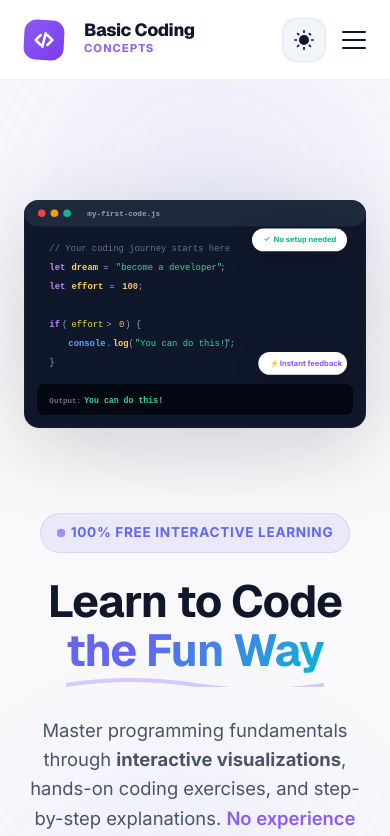
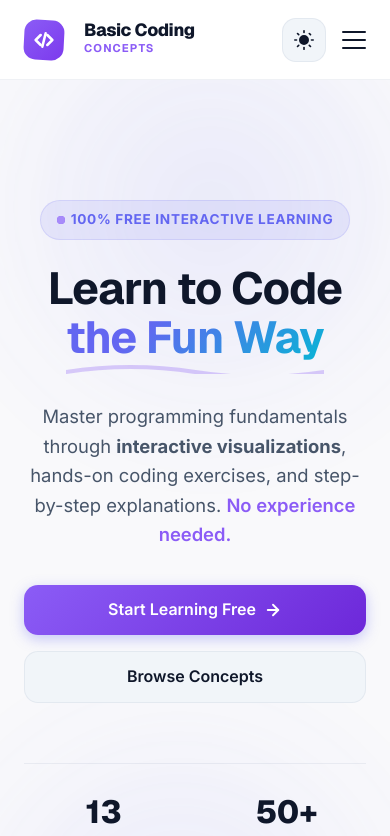
Before and after one commit to basiccodingconcept/basiccodingconceps.com, a Next.js app: page / in a window 390 px wide. Shown: the top 836 px of the page. Built offline with nearby package versions, Linux system fonts and the light colour scheme.

Commit message:
style: display heading before code graphic on mobile viewports

```diff
--- a/src/components/Hero.module.css
+++ b/src/components/Hero.module.css
@@ -137,7 +137,7 @@
   }
 
   .graphicWrapper {
-    order: -1;
+    /* Keep natural DOM order: heading content first, editor graphic below it on mobile */
   }
 }
 
```
